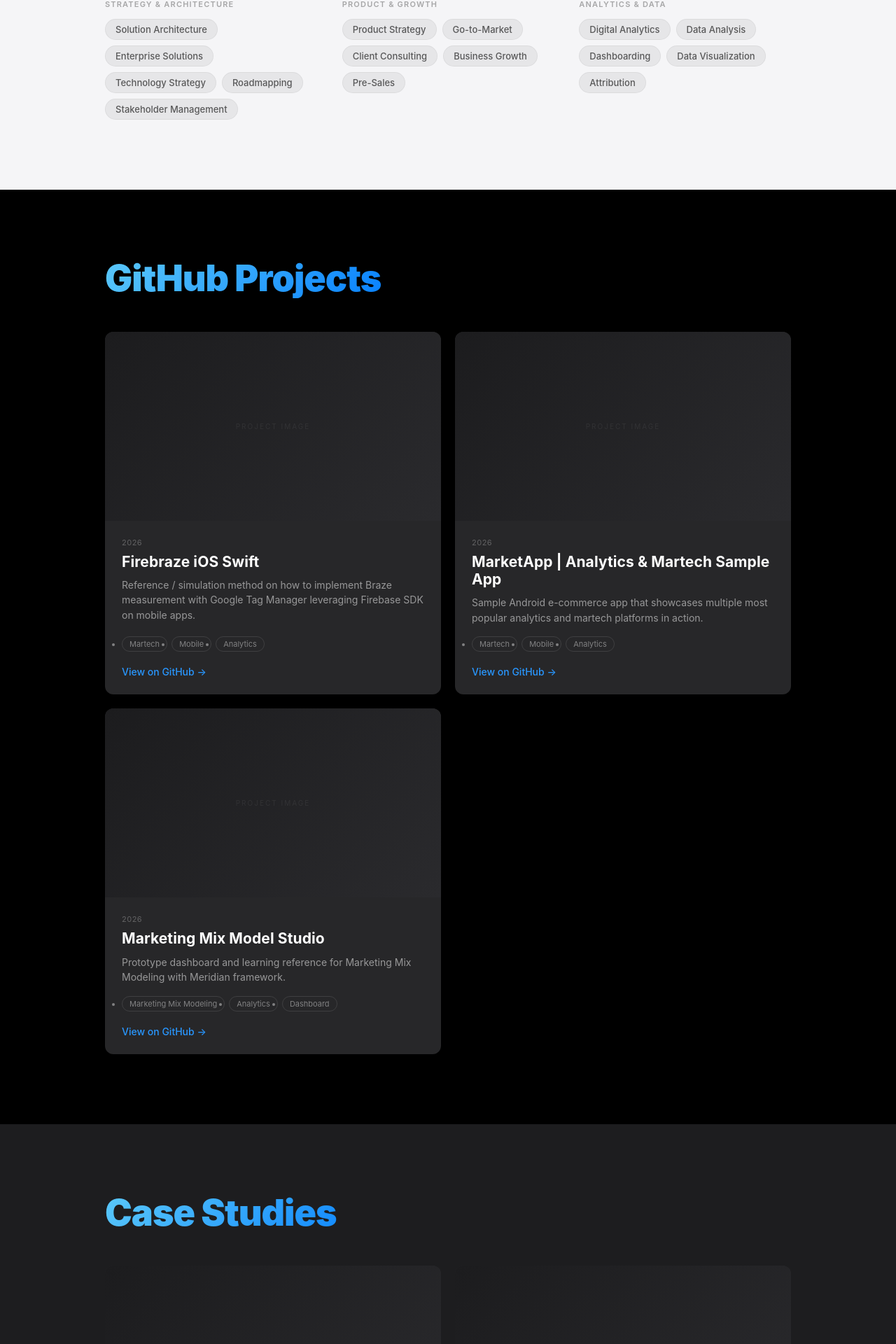
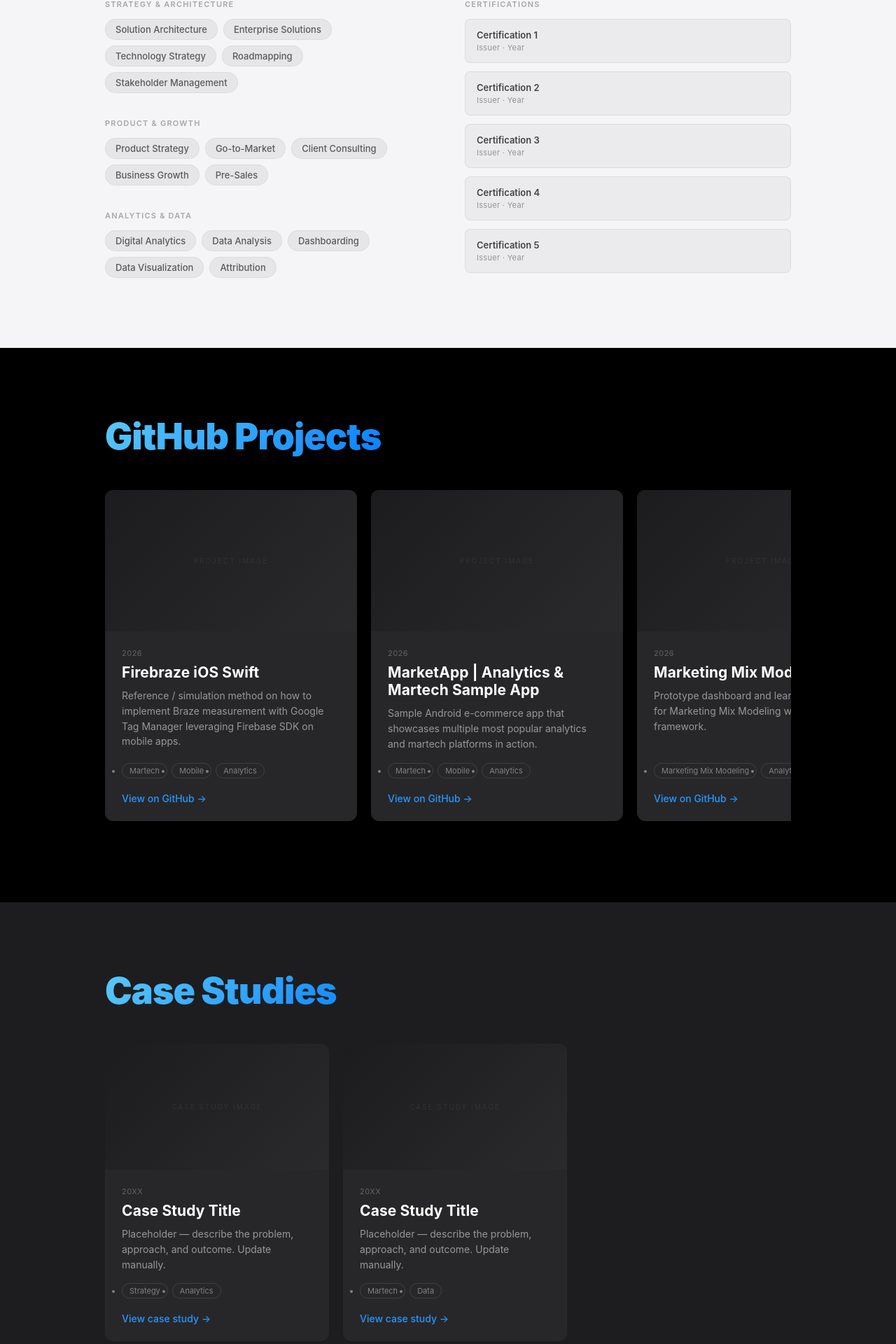
Before and after one commit to sandiutomo/sandiutomo.github.io, a React (Vite) app: page / in a window 1280 px wide. Shown: the part 2494-4414 px from the top of the page at 70% size. Built offline with nearby package versions, Linux system fonts and the light colour scheme.

Commit message:
feat: carousel on github/case-studies, skills 2-col with certs, footer inline links

```diff
--- a/src/App.jsx
+++ b/src/App.jsx
@@ -137,7 +137,7 @@ export default function App() {
         <CaseStudies studies={caseStudies} />
         <Contact email={email} linkedin={linkedin} github={github} />
       </main>
-      <Footer name={name} linkedin={linkedin} github={github} />
+      <Footer name={name} email={email} linkedin={linkedin} github={github} />
     </>
   )
 }
--- a/src/components/CaseStudies.jsx
+++ b/src/components/CaseStudies.jsx
@@ -3,7 +3,7 @@ export default function CaseStudies({ studies }) {
     <section id="case-studies" className="case-studies" aria-labelledby="case-studies-heading">
       <div className="case-studies__inner">
         <h2 id="case-studies-heading" className="section-heading">Case Studies</h2>
-        <div className="case-studies__grid">
+        <div className="case-studies__carousel">
           {studies.map((s, i) => (
             <article key={i} className="project-card">
               <div className="project-card__image" aria-hidden="true">
--- a/src/components/Footer.jsx
+++ b/src/components/Footer.jsx
@@ -4,22 +4,16 @@ const handleTop = (e) => {
   window.scrollTo({ top: 0, behavior: 'smooth' })
 }
 
-export default function Footer({ name, linkedin, github }) {
+export default function Footer({ name, email, linkedin, github }) {
   return (
     <footer className="footer">
       <div className="footer__inner">
         <p className="footer__copy">© {new Date().getFullYear()} {name}</p>
-
         <nav className="footer__links" aria-label="Footer navigation">
-          <a href={linkedin} target="_blank" rel="noopener noreferrer" className="footer__link">
-            LinkedIn
-          </a>
-          <a href={github} target="_blank" rel="noopener noreferrer" className="footer__link">
-            GitHub
-          </a>
-          <a href="#" onClick={handleTop} className="footer__link" aria-label="Back to top">
-            ↑ Top
-          </a>
+          <a href={`mailto:${email}`} className="footer__link">Email</a>
+          <a href={linkedin} target="_blank" rel="noopener noreferrer" className="footer__link">LinkedIn</a>
+          <a href={github} target="_blank" rel="noopener noreferrer" className="footer__link">GitHub</a>
+          <a href="#" onClick={handleTop} className="footer__link" aria-label="Back to top">↑ Top</a>
         </nav>
       </div>
     </footer>
--- a/src/components/Skills.jsx
+++ b/src/components/Skills.jsx
@@ -1,8 +1,18 @@
-export default function Skills({ categories }) {
+const CERT_PLACEHOLDERS = [
+  { label: 'Certification 1', issuer: 'Issuer · Year' },
+  { label: 'Certification 2', issuer: 'Issuer · Year' },
+  { label: 'Certification 3', issuer: 'Issuer · Year' },
+  { label: 'Certification 4', issuer: 'Issuer · Year' },
+  { label: 'Certification 5', issuer: 'Issuer · Year' },
+]
+
+export default function Skills({ categories, certifications = CERT_PLACEHOLDERS }) {
   return (
     <section id="skills" className="skills" aria-labelledby="skills-heading">
       <div className="skills__inner">
-        <h2 id="skills-heading" className="section-heading">Skills</h2>
+        <h2 id="skills-heading" className="section-heading">Skills &amp; Certifications</h2>
+        <div className="skills__columns">
+          <div>
             <div className="skills__grid">
               {categories.map((cat, i) => (
                 <div key={i} className="skills__category">
@@ -16,6 +26,19 @@ export default function Skills({ categories }) {
               ))}
             </div>
           </div>
+          <div>
+            <p className="skills__category-label">Certifications</p>
+            <ul className="skills__certs">
+              {certifications.map((c, i) => (
+                <li key={i} className="skills__cert-item">
+                  <span className="skills__cert-name">{c.label}</span>
+                  <span className="skills__cert-issuer">{c.issuer}</span>
+                </li>
+              ))}
+            </ul>
+          </div>
+        </div>
+      </div>
     </section>
   )
 }
--- a/src/components/Works.jsx
+++ b/src/components/Works.jsx
@@ -4,7 +4,7 @@ export default function Works({ projects }) {
     <section id="works" className="works" aria-labelledby="works-heading">
       <div className="works__inner">
         <h2 id="works-heading" className="section-heading">GitHub Projects</h2>
-        <div className="works__grid">
+        <div className="works__carousel">
           {projects.map((p, i) => (
             <article key={i} className="project-card">
               {/* Image: replace with <img src={p.image} alt={p.title} loading="lazy" /> */}
--- a/src/styles/main.css
+++ b/src/styles/main.css
@@ -397,10 +397,19 @@ section[id] { scroll-margin-top: var(--nav-height); }
   margin: 0 auto;
 }
 .works .section-heading { margin-bottom: 48px; }
-.works__grid {
-  display: grid;
-  grid-template-columns: 1fr;
+.works__carousel {
+  display: flex;
+  overflow-x: auto;
+  scroll-snap-type: x mandatory;
   gap: 20px;
+  padding-bottom: 16px;
+  scrollbar-width: none;
+  -webkit-overflow-scrolling: touch;
+}
+.works__carousel::-webkit-scrollbar { display: none; }
+.works__carousel .project-card {
+  flex: 0 0 320px;
+  scroll-snap-align: start;
 }
 .project-card {
   background: var(--color-surface-dark-1);
@@ -534,7 +543,7 @@ section[id] { scroll-margin-top: var(--nav-height); }
   display: flex;
   gap: 20px;
   align-items: center;
-  flex-wrap: wrap;
+  flex-wrap: nowrap;
   justify-content: center;
 }
 .footer__link {
@@ -573,7 +582,7 @@ section[id] { scroll-margin-top: var(--nav-height); }
   }
   .about__photo-wrap { max-width: 100%; margin: 0; }
 
-  .works__grid { grid-template-columns: repeat(2, 1fr); }
+  .works__carousel .project-card { flex: 0 0 360px; }
 
   .contact__ctas { flex-direction: row; justify-content: center; }
 
@@ -668,6 +677,12 @@ section[id] { scroll-margin-top: var(--nav-height); }
   max-width: var(--content-max-width);
   margin: 0 auto;
 }
+.skills__columns {
+  display: grid;
+  grid-template-columns: 1fr 1fr;
+  gap: 48px;
+  align-items: start;
+}
 .skills__grid {
   display: grid;
   grid-template-columns: 1fr;
@@ -696,6 +711,31 @@ section[id] { scroll-margin-top: var(--nav-height); }
   font-weight: 500;
   border: 1px solid rgba(0, 0, 0, 0.05);
 }
+.skills__certs {
+  list-style: none;
+  display: flex;
+  flex-direction: column;
+  gap: 12px;
+}
+.skills__cert-item {
+  display: flex;
+  flex-direction: column;
+  gap: 3px;
+  padding: 14px 16px;
+  background: rgba(0, 0, 0, 0.04);
+  border-radius: var(--radius-standard);
+  border: 1px solid rgba(0, 0, 0, 0.07);
+}
+.skills__cert-name {
+  font-size: 13px;
+  font-weight: 600;
+  color: rgba(0, 0, 0, 0.72);
+}
+.skills__cert-issuer {
+  font-size: 11px;
+  color: rgba(0, 0, 0, 0.38);
+  letter-spacing: 0.3px;
+}
 
 /* ============================================================
    CASE STUDIES
@@ -711,19 +751,26 @@ section[id] { scroll-margin-top: var(--nav-height); }
 .case-studies .section-heading {
   margin-bottom: 48px;
 }
-.case-studies__grid {
-  display: grid;
-  grid-template-columns: 1fr;
+.case-studies__carousel {
+  display: flex;
+  overflow-x: auto;
+  scroll-snap-type: x mandatory;
   gap: 20px;
+  padding-bottom: 16px;
+  scrollbar-width: none;
+  -webkit-overflow-scrolling: touch;
+}
+.case-studies__carousel::-webkit-scrollbar { display: none; }
+.case-studies__carousel .project-card {
+  flex: 0 0 320px;
+  scroll-snap-align: start;
 }
 
 /* ============================================================
    RESPONSIVE — skills + case-studies (768px+)
    ============================================================ */
-@media (min-width: 768px) {
-  .skills__grid { grid-template-columns: repeat(2, 1fr); }
-  .case-studies__grid { grid-template-columns: repeat(2, 1fr); }
+@media (max-width: 767px) {
+  .skills__columns { grid-template-columns: 1fr; gap: 36px; }
+  .case-studies__carousel .project-card { flex: 0 0 calc(100vw - 48px); }
+  .works__carousel .project-card { flex: 0 0 calc(100vw - 48px); }
 }
-@media (min-width: 1024px) {
-  .skills__grid { grid-template-columns: repeat(3, 1fr); }
-}
```
Lines whose indentation alone changed are shown as unchanged.
